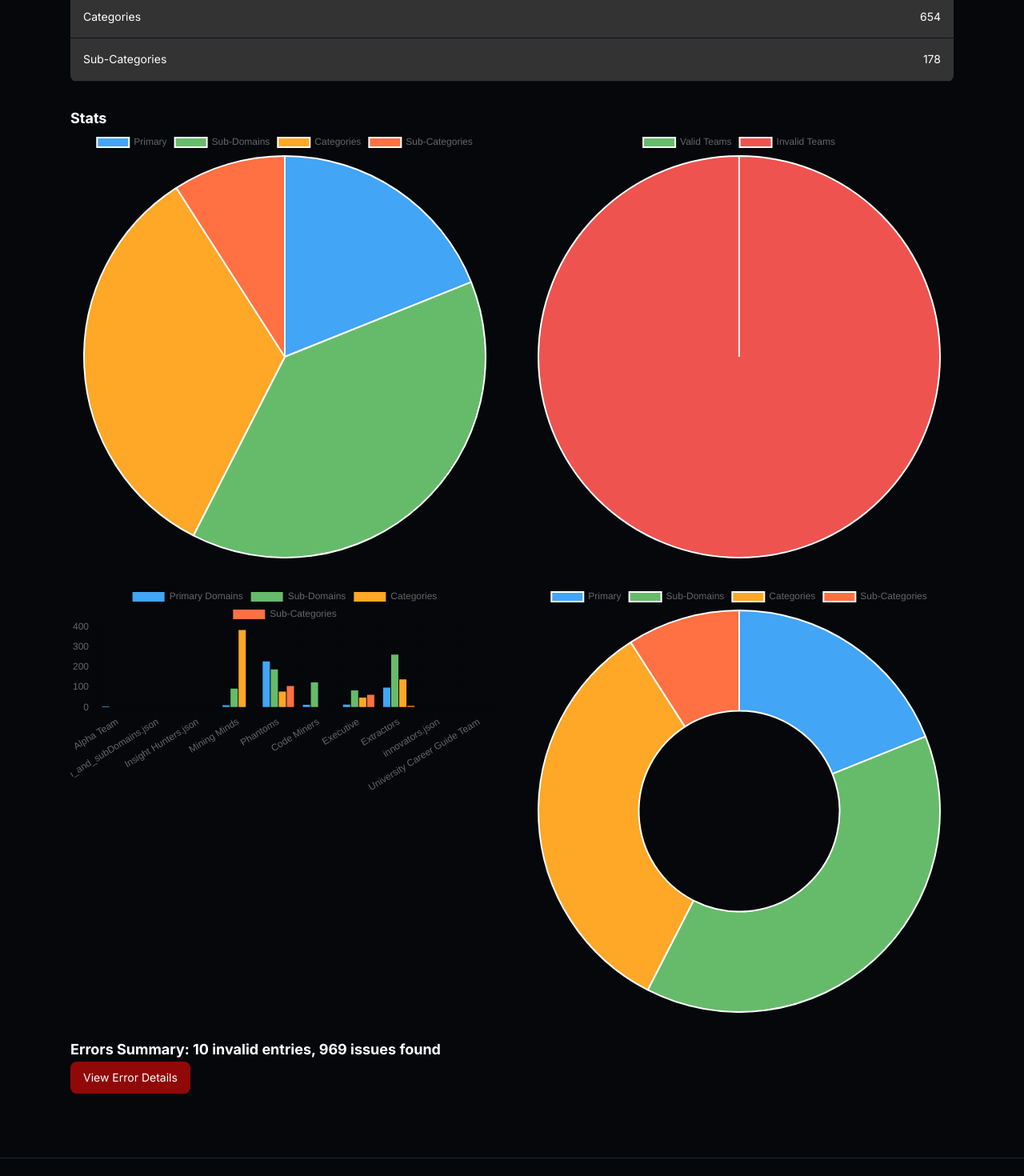
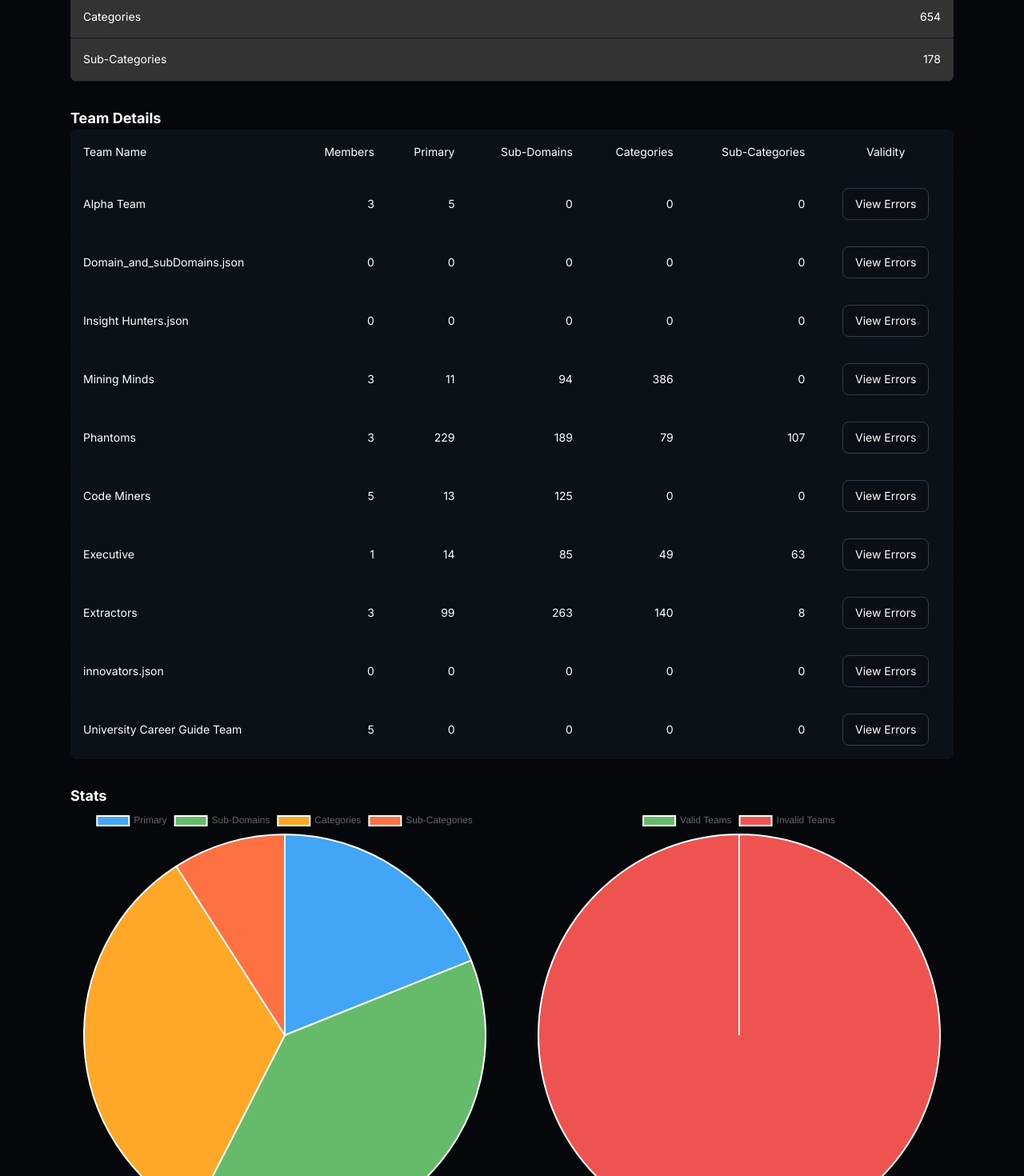
Before and after one commit to umt-dm/umt-dm.github.io, a Next.js app in the folder src/: page /analysis/task-1 in a window 1280 px wide. Shown: the part 580-2050 px from the top of the page at 80% size. Built offline with nearby package versions, Linux system fonts and the light colour scheme.

Commit message:
added team-wise summary

```diff
--- a/src/pages/analysis/task-1.tsx
+++ b/src/pages/analysis/task-1.tsx
@@ -16,6 +16,7 @@ import 'chart.js/auto';
 import Modal from '@mui/material/Modal';
 import Box from '@mui/material/Box';
 import Button from '@mui/material/Button';
+import Chip from '@mui/material/Chip';
 
 interface CountData {
   valid: number;
@@ -46,9 +47,10 @@ interface AnalysisData {
 
 const AnalysisPage = () => {
   const [data, setData] = useState<AnalysisData | null>(null);
-  const [open, setOpen] = useState(false);
-  const handleOpen = () => setOpen(true);
-  const handleClose = () => setOpen(false);
+  const [open, setOpen] = useState<{ teamName: string; errors: string[] } | null>(null);
+
+  const handleOpen = (teamName: string, errors: string[]) => setOpen({ teamName, errors });
+  const handleClose = () => setOpen(null);
 
   useEffect(() => {
     // Fetch the analysis data
@@ -162,6 +164,46 @@ const AnalysisPage = () => {
         </TableContainer>
 
         <Typography variant="h6" sx={{ mt: 4 }}>
+          Team Details
+        </Typography>
+        <TableContainer component={Paper} sx={{ mb: 4 }}>
+          <Table>
+            <TableHead>
+              <TableRow>
+                <TableCell>Team Name</TableCell>
+                <TableCell align="right">Members</TableCell>
+                <TableCell align="right">Primary</TableCell>
+                <TableCell align="right">Sub-Domains</TableCell>
+                <TableCell align="right">Categories</TableCell>
+                <TableCell align="right">Sub-Categories</TableCell>
+                <TableCell align="center">Validity</TableCell>
+              </TableRow>
+            </TableHead>
+            <TableBody>
+              {data.teams.map((team, index) => (
+                <TableRow key={index}>
+                  <TableCell>{team.name}</TableCell>
+                  <TableCell align="right">{team.members}</TableCell>
+                  <TableCell align="right">{team.primary}</TableCell>
+                  <TableCell align="right">{team.subDomains}</TableCell>
+                  <TableCell align="right">{team.categories}</TableCell>
+                  <TableCell align="right">{team.subCategories}</TableCell>
+                  <TableCell align="center">
+                    {team.status === 'valid' ? (
+                      <Chip label="Valid" color="success" />
+                    ) : (
+                      <Button variant="outlined" color="error" onClick={() => handleOpen(team.name, team.errors || [])}>
+                        View Errors
+                      </Button>
+                    )}
+                  </TableCell>
+                </TableRow>
+              ))}
+            </TableBody>
+          </Table>
+        </TableContainer>
+
+        <Typography variant="h6" sx={{ mt: 4 }}>
           Stats
         </Typography>
         <Grid container spacing={4}>
@@ -179,20 +221,13 @@ const AnalysisPage = () => {
           </Grid>
         </Grid>
 
-        <Typography variant="h6" sx={{ mt: 4 }}>
-          Errors Summary: {data.count.invalid} invalid entries, {data.errorSummary.length} issues found
-        </Typography>
-        <Button onClick={handleOpen} variant="contained" color="error">
-          View Error Details
-        </Button>
-
-        <Modal open={open} onClose={handleClose}>
-          <Box sx={{ width: '80%', margin: 'auto', mt: 5, p: 3, bgcolor: 'background.paper', boxShadow: 24, borderRadius: 2 }}>
+        <Modal open={!!open} onClose={handleClose}>
+          <Box sx={{ width: '80%', maxHeight: '80vh', overflowY: 'auto', margin: 'auto', mt: 5, p: 3, bgcolor: 'background.paper', boxShadow: 24, borderRadius: 2 }}>
             <Typography variant="h5" gutterBottom>
-              Detailed Error Report
+              Error Report for {open?.teamName}
             </Typography>
             <ul>
-              {data.errorSummary.map((error, index) => (
+              {open?.errors.map((error, index) => (
                 <li key={index}>{error}</li>
               ))}
             </ul>
```
